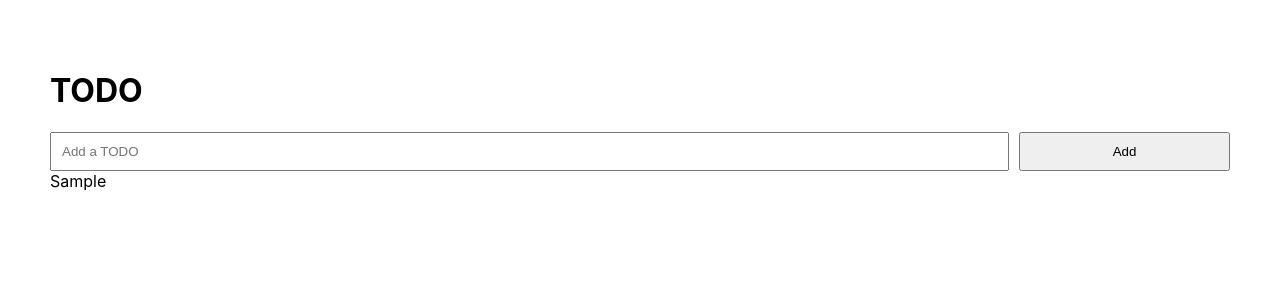
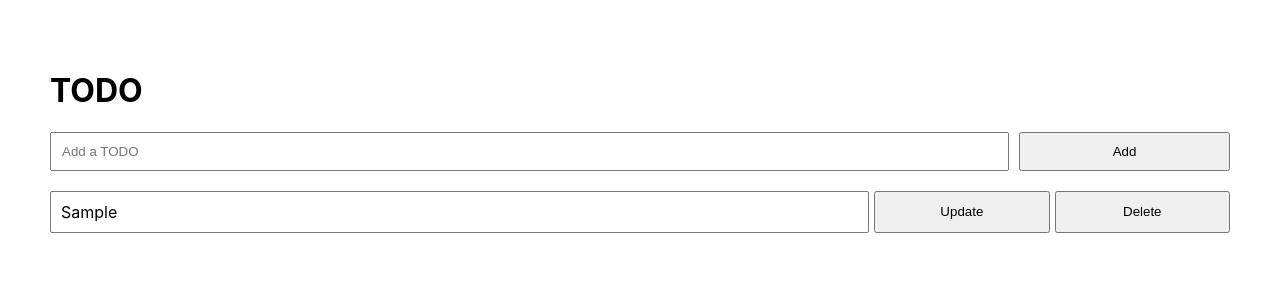
Before and after one commit to ykwclare/ui-todo-tutorial, a React (Create React App) app: page / in a window 1280 px wide. Both pictures are taken after typing "Sample" into the empty fields and a click on the button "Add". Shown: the top 300 px of the page. Built offline with nearby package versions, Linux system fonts and the light colour scheme.

Commit message:
feat: added css for list of todos

```diff
--- a/src/App.css
+++ b/src/App.css
@@ -24,3 +24,31 @@
   padding: 10px;
   flex: 1;
 }
+
+.todo-list {
+  width: 100%;
+  margin-top: 10px;
+}
+
+.todo-list:empty {
+  display: none;
+}
+
+.todo-task {
+  display: flex;
+  flex-direction: row;
+  align-items: stretch;
+  margin-top: 10px;
+}
+
+.todo-task__name {
+  flex: 5;
+  border: 1px solid #767676;
+  border-radius: 2px;
+  padding: 10px;
+}
+
+.todo-task__button {
+  flex: 1;
+  margin-left: 5px;
+}
--- a/src/components/TodoList.jsx
+++ b/src/components/TodoList.jsx
@@ -1,9 +1,36 @@
 import React, { useContext } from "react";
+import { Button } from "antd";
 import { TodoContext } from "../context/TodoContextProvider";
 
-//TODO:
+const TodoTask = (props) => (
+  <div className="todo-task">
+    <div className="todo-task__name">{props.todo}</div>
+    <Button
+      type="primary"
+      shape="round"
+      className="todo-task__button"
+      data-cy="todo-task__button-update"
+    >
+      Update
+    </Button>
+    <Button
+      type="primary"
+      shape="round"
+      className="todo-task__button"
+      data-cy="todo-task__button-delete"
+    >
+      Delete
+    </Button>
+  </div>
+);
+
 export const TodoList = () => {
   const { state } = useContext(TodoContext);
-  console.log(state);
-  return <div data-cy="todo-list">{state.todos.join()}</div>;
+  return (
+    <div className="todo-list" data-cy="todo-list">
+      {state.todos.map((todo, index) => (
+        <TodoTask todo={todo} key={index} />
+      ))}
+    </div>
+  );
 };
```
Also changed, not shown: 1 other file (tests, documents, lock files or other folders).
